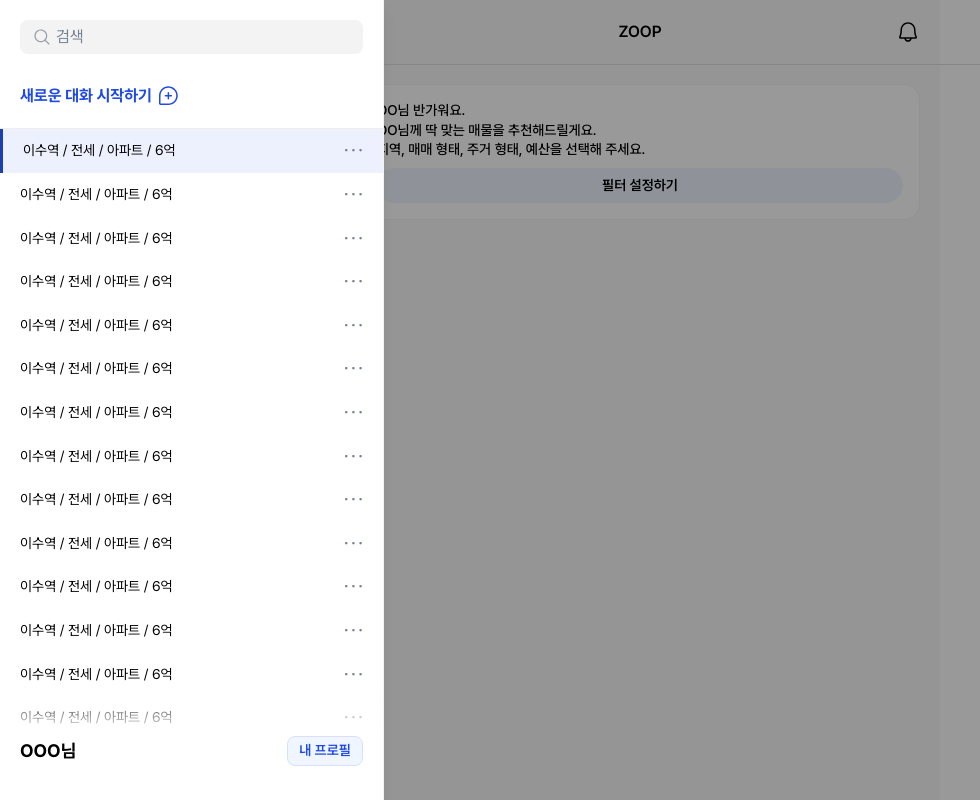
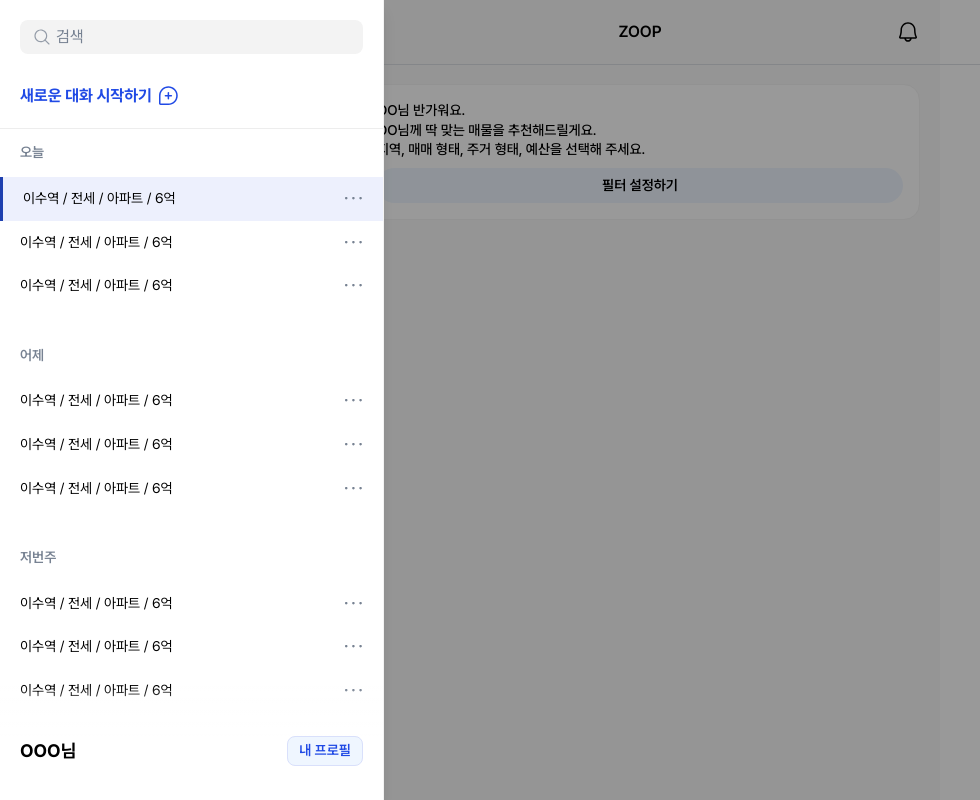
Before and after one commit to FC-DEV3-Final-Project/zoop-frontend, a Next.js app: page / in a window 1280 px wide. Both pictures are taken after a click on the button 372 px from the left and 32 px from the top of the page. Shown: the whole page, without its empty margins (0-980 px from the left). Built offline with nearby package versions, Linux system fonts and the light colour scheme.

Commit message:
design: sidebar 목록 날짜별 임시 분리

```diff
--- a/src/components/chat/SideBar.tsx
+++ b/src/components/chat/SideBar.tsx
@@ -43,26 +43,25 @@ const SideBar = () => {
       </SheetHeader>
 
       {/** 테스트를 위한 임시 데이터 */}
-      <ul className="overflow-auto pb-[100px]">
+      <ul className="flex flex-col gap-6 overflow-auto pb-[100px]">
+        <li>
+          <h1 className="px-5 py-[14px] text-caption1 text-gray-800">오늘</h1>
           <SideBarItem title={"이수역 / 전세 / 아파트 / 6억"} isSelected={true} />
           <SideBarItem title={"이수역 / 전세 / 아파트 / 6억"} />
           <SideBarItem title={"이수역 / 전세 / 아파트 / 6억"} />
+        </li>
+        <li>
+          <h1 className="px-5 py-[14px] text-caption1 text-gray-800">어제</h1>
           <SideBarItem title={"이수역 / 전세 / 아파트 / 6억"} />
           <SideBarItem title={"이수역 / 전세 / 아파트 / 6억"} />
           <SideBarItem title={"이수역 / 전세 / 아파트 / 6억"} />
+        </li>
+        <li>
+          <h1 className="px-5 py-[14px] text-caption1 text-gray-800">저번주</h1>
           <SideBarItem title={"이수역 / 전세 / 아파트 / 6억"} />
           <SideBarItem title={"이수역 / 전세 / 아파트 / 6억"} />
           <SideBarItem title={"이수역 / 전세 / 아파트 / 6억"} />
-        <SideBarItem title={"이수역 / 전세 / 아파트 / 6억"} />
-        <SideBarItem title={"이수역 / 전세 / 아파트 / 6억"} />
-        <SideBarItem title={"이수역 / 전세 / 아파트 / 6억"} />
-        <SideBarItem title={"이수역 / 전세 / 아파트 / 6억"} />
-        <SideBarItem title={"이수역 / 전세 / 아파트 / 6억"} />
-        <SideBarItem title={"이수역 / 전세 / 아파트 / 6억"} />
-        <SideBarItem title={"이수역 / 전세 / 아파트 / 6억"} />
-        <SideBarItem title={"이수역 / 전세 / 아파트 / 6억"} />
-        <SideBarItem title={"이수역 / 전세 / 아파트 / 6억"} />
-        <SideBarItem title={"이수역 / 전세 / 아파트 / 6억"} />
+        </li>
       </ul>
 
       <SheetFooter
--- a/src/components/chat/SideBarItem.tsx
+++ b/src/components/chat/SideBarItem.tsx
@@ -20,7 +20,7 @@ const SideBarItem = ({ chatRoomId, title, isSelected = false }: SideBarItemProps
   };
 
   return (
-    <li
+    <div
       className={`relative flex justify-between px-5 py-3 ${isSelected ? "border-l-[3px] border-blue-800 bg-blue-050-bg" : "bg-white"}`}
     >
       <span className="text-body2">{title}</span>
@@ -38,7 +38,7 @@ const SideBarItem = ({ chatRoomId, title, isSelected = false }: SideBarItemProps
           },
         ]}
       />
-    </li>
+    </div>
   );
 };
 
```
Lines whose indentation alone changed are shown as unchanged.
